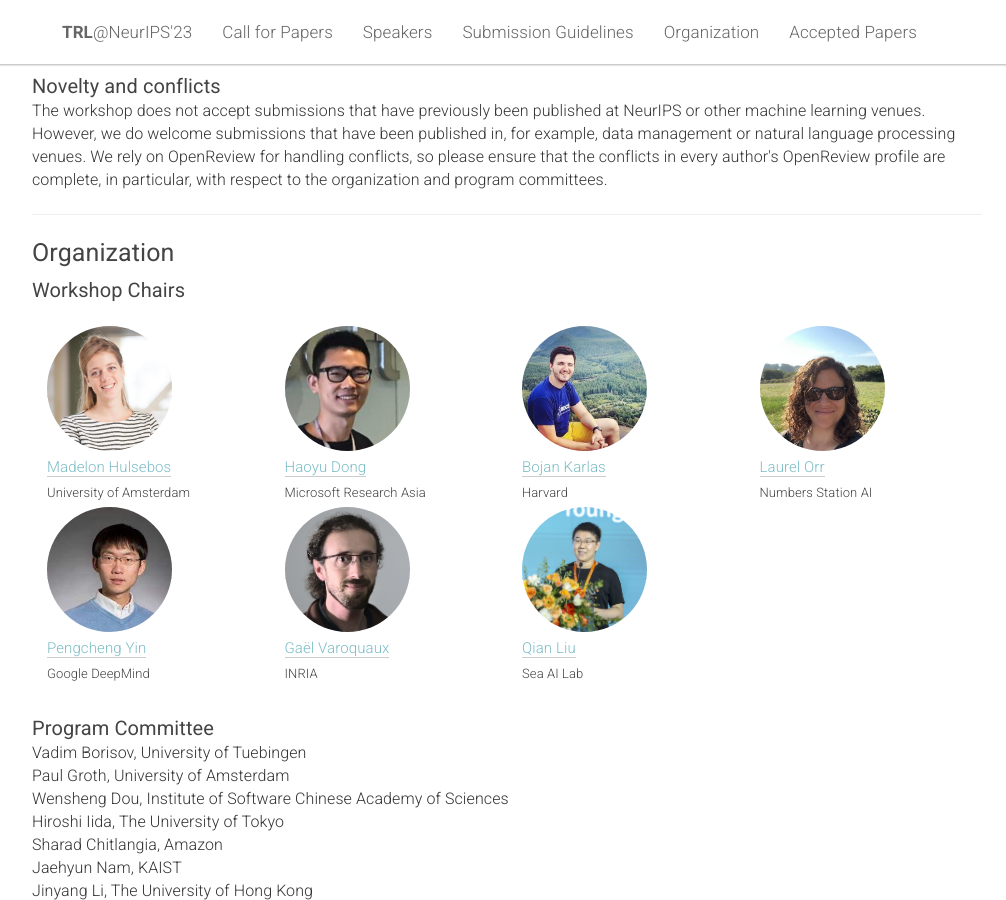
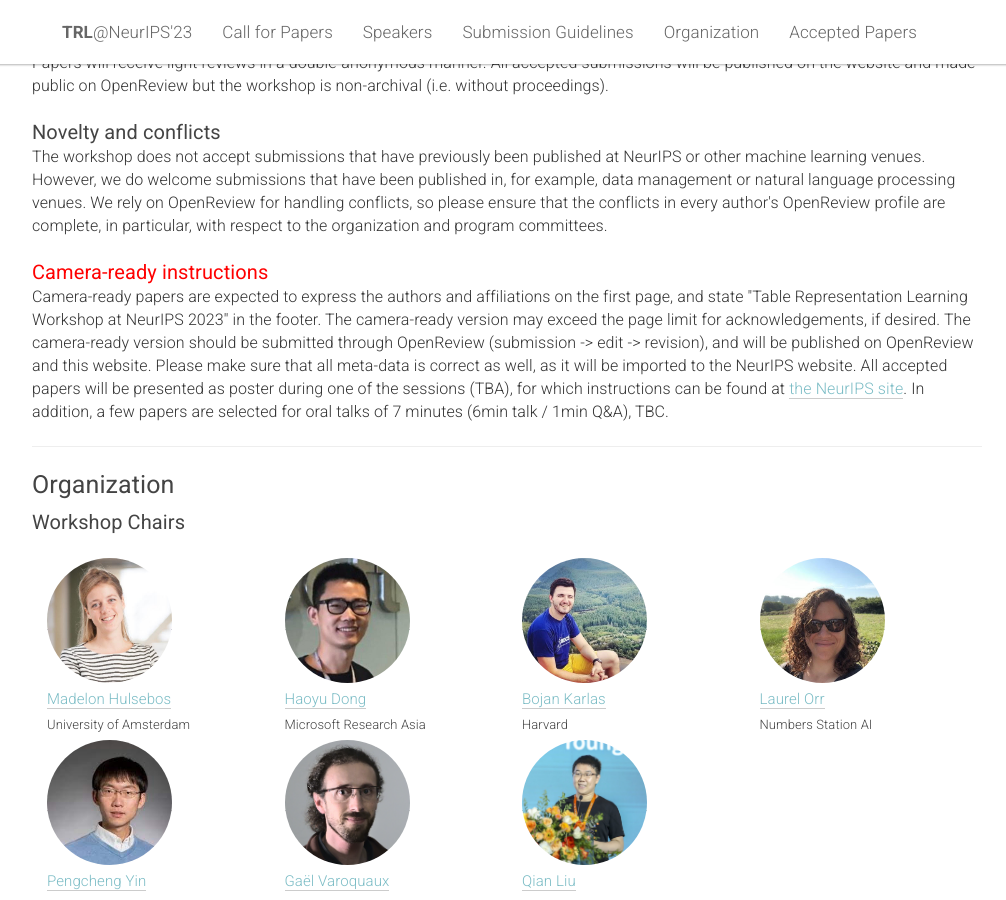
Before and after one commit to table-representation-learning/table-representation-learning.github.io, a Jekyll site: the page built from _pages/home.html, in a window 1280 px wide and 900 px high, scrolled down 2492 px. Shown: the whole window, without its empty margins (133-1139 px from the left). Built offline with Jekyll 4.4.1, drawn with Linux system fonts in a browser that asks for light colours; some of the changed text lies outside the part shown.

Commit message:
Add CR instructions

```diff
--- a/_pages/home.html
+++ b/_pages/home.html
@@ -436,11 +436,15 @@
                     </tr>
                     <tr>
                         <td>Submission Deadline</td>
-                        <td><b>October <s>2</s> <b>4</b>, 2023</b> (11:59PM AoE)</td>
+                        <td><s><b>October <b>4</b>, 2023</b> (11:59PM AoE)</s></td>
                     </tr>
                     <tr>
                         <td>Notifications</td>
-                        <td><b>October 27, 2023</b> (11:59PM AoE)</td>
+                        <td><s><b>October 27, 2023</b> (11:59PM AoE)</s></td>
+                    </tr>
+                    <tr>
+                        <td style="color: red">Camera-ready</td>
+                        <td style="color: red">November 15, 2023 (11:59PM AoE)</td>
                     </tr>
                     <tr>
                         <td>Workshop Date</td>
@@ -549,6 +553,17 @@
             We rely on OpenReview for handling conflicts, so please ensure that the conflicts in every author's OpenReview profile are complete, in particular, with respect to the organization and program committees.
             <br>
         </div>
+
+        <div class="col-xs-12">
+            <br>
+            <h3 style="color: red">Camera-ready instructions</h3>
+            Camera-ready papers are expected to express the authors and affiliations on the first page, and state "Table Representation Learning Workshop at NeurIPS 2023'' in the footer.
+            The camera-ready version may exceed the page limit for acknowledgements, if desired.
+            The camera-ready version should be submitted through OpenReview (submission -> edit -> revision), and will be published on OpenReview and this website. Please make sure that all meta-data is correct as well, as it will be imported to the NeurIPS website.
+            All accepted papers will be presented as poster during one of the sessions (TBA), for which instructions can be found at <a href="https://neurips.cc/FAQ/PosterInformation">the NeurIPS site</a>.
+            In addition, a few papers are selected for oral talks of 7 minutes (6min talk / 1min Q&A), TBC.
+        </div>
+
     </div>
 
     <hr />
@@ -704,7 +719,7 @@
 
         <br/>
 
-        <b>TBC</b>
+        <b style="color: red">TBC</b>
     </div>
 
     <br/>
```
